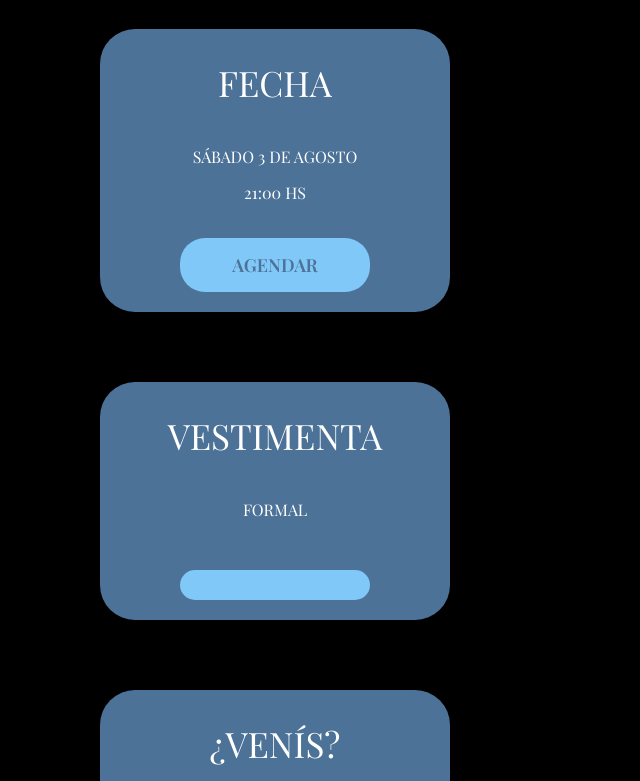
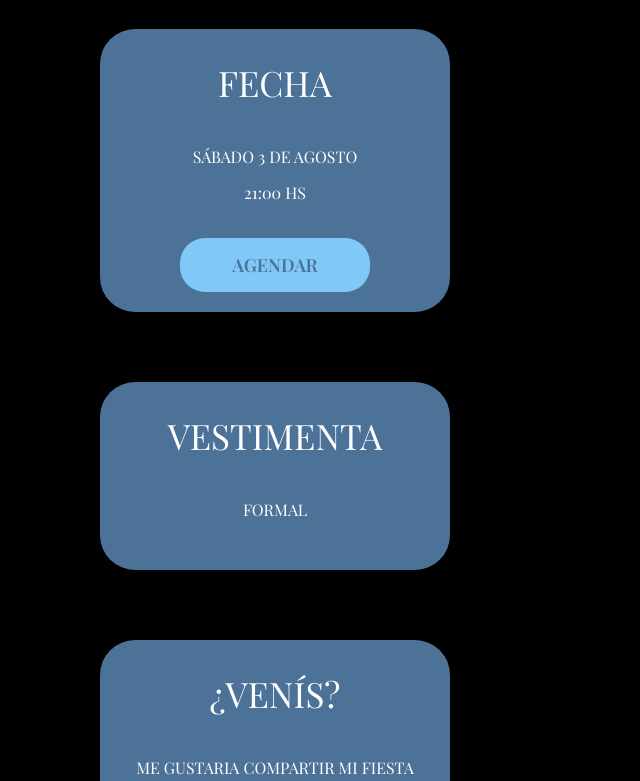
Before and after one commit to 15gio/micumplea-os, a React (Vite) app: page / in a window 1280 px wide. Shown: the part 1087-1868 px from the top of the page, without its empty margins (0-640 px from the left). Built offline with nearby package versions, Linux system fonts and the light colour scheme; a web font is replaced by a local one.

Commit message:
agregar rutas para cena y trasnoche

```diff
--- a/src/components/About/About.css
+++ b/src/components/About/About.css
@@ -7,7 +7,7 @@
         margin-top: 90px;
         font-family: "Playfair Display";
         font-size: 40px;
-        font-weight: lighter;
+        font-weight: 300;
         text-transform: uppercase;
         color:  var(--color-principal);
     }
--- a/src/components/Card/Card.jsx
+++ b/src/components/Card/Card.jsx
@@ -2,12 +2,13 @@ import React from 'react'
 import './Card.css'
 
 const Card = ({title, description, subdescription, buttonText}) => {
+
   return (
     <div className='card-container'>
         <h3>{title}</h3>
         <p>{description}</p>
         <p>{subdescription}</p>
-        <button>{buttonText}</button>
+        {buttonText == '' ? "" : <button>{buttonText}</button>}
     </div>
   )
 }
```
